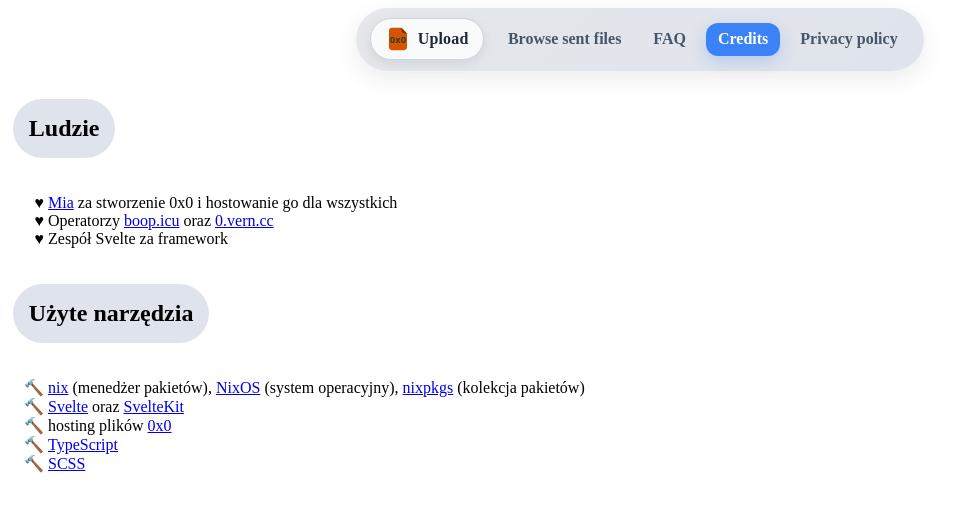
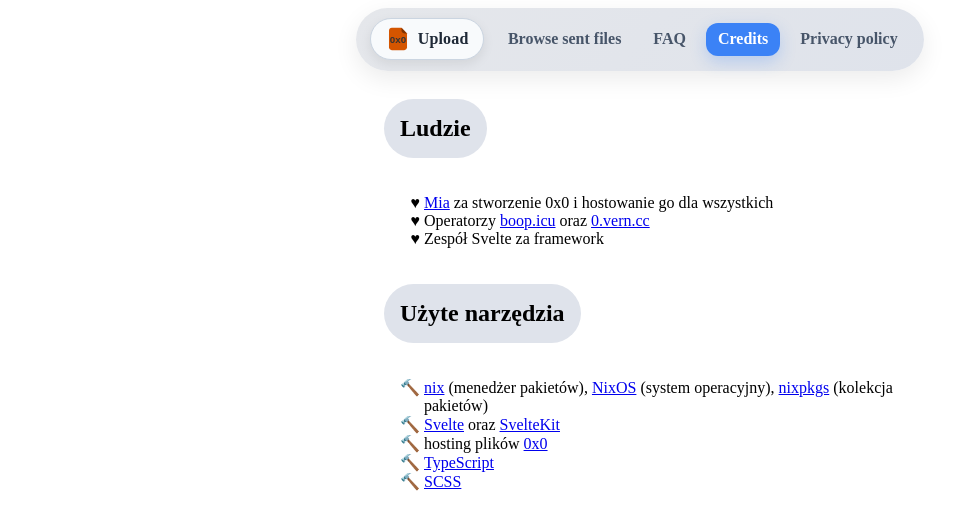
Before and after one commit to reptee/0x0-wrapper, a SvelteKit app: page /credits in a window 1280 px wide. Shown: the top 530 px of the page, without its empty margins (0-974 px from the left). Built offline with nearby package versions, Linux system fonts and the light colour scheme.

Commit message:
fix: popraw czytelność /credits

```diff
--- a/src/routes/credits/+page.svelte
+++ b/src/routes/credits/+page.svelte
@@ -1,8 +1,9 @@
+<div class="content">
   <h2>Ludzie</h2>
   <ul class="hearts">
     <li>
-    <a href="https://git.0x0.st/mia">Mia</a> za stworzenie 0x0 i hostowanie go dla
-    wszystkich
+      <a href="https://git.0x0.st/mia">Mia</a> za stworzenie 0x0 i hostowanie go
+      dla wszystkich
     </li>
     <li>
       Operatorzy
@@ -28,6 +29,7 @@
     <li><a href="https://www.typescriptlang.org/">TypeScript</a></li>
     <li><a href="https://sass-lang.com/documentation/syntax/">SCSS</a></li>
   </ul>
+</div>
 
 <style lang="scss">
   ul.hearts {
@@ -45,10 +47,15 @@
   }
 
   h2 {
-    margin-left: 0.3rem;
     padding: 1rem;
     background: #dfe3eb;
     border-radius: 100pt;
     display: inline-block;
   }
+
+  .content {
+    max-width: 64ch;
+    margin: 0 auto;
+    padding: 0 1rem;
+  }
 </style>
```
Lines whose indentation alone changed are shown as unchanged.
